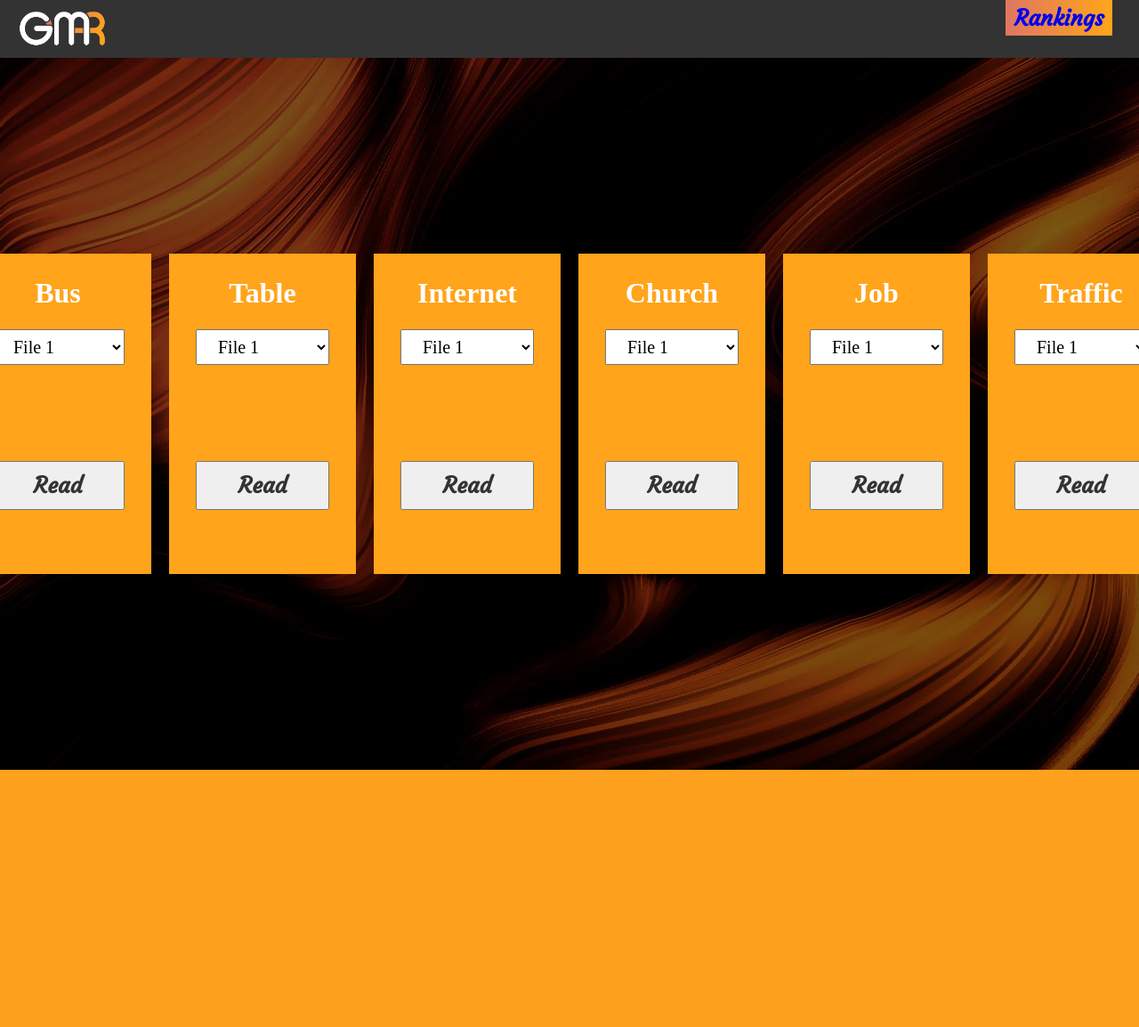
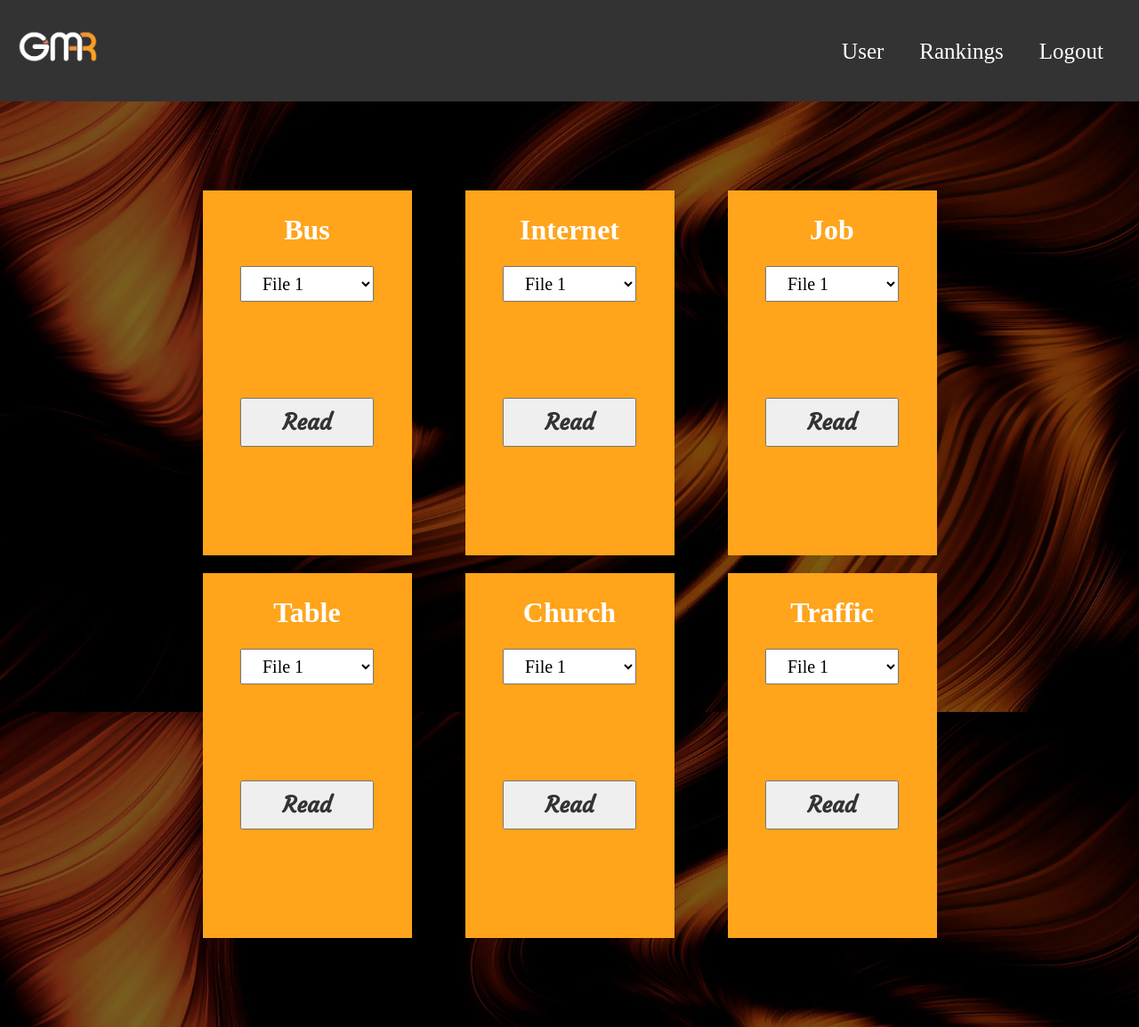
Before and after one commit to BogdanTrufanda/Web-App---PHP, a PHP site: page /Recommendation.html in a window 1280 px wide. Shown: the whole page at 89% size. Before the commit the page ends 865 px from the top, so only its background shows below. Run offline with PHP 8.4, Linux system fonts and the light colour scheme; some web fonts are replaced.

Commit message:
Add files via upload

```diff
--- a/Front/Login.html
+++ b/Front/Login.html
@@ -22,16 +22,16 @@
         <h1>Login</h1>
         <p class="pad">Welcome back! Log in to get access to your personal Good Manners Recommender!</p>
         <br>
-
         <form action="Recommendation.html">
             <input class="inp" type="text" name="uname" placeholder="Enter Username"><br><br>
             <input class="inp" type="password" name="password" placeholder="Enter Password"><br><br>
             <button class="btn">Login</button>
         </form>
-
         <h4>First time here ? Get started with <a class="orange" href="Register.html">Registration</a> !</h4>
 
     </section>
 
 
-</body></html>
+</body>
+
+</html>
--- a/Front/Recommendation.html
+++ b/Front/Recommendation.html
@@ -7,31 +7,38 @@
     <link href="https://fonts.googleapis.com/css?family=Courgette&display=swap" rel="stylesheet">
     <link href="https://fonts.googleapis.com/css?family=Francois+One&display=swap" rel="stylesheet">
     <link href="https://fonts.googleapis.com/css?family=Merriweather:300,300i,400,400i,700,700i,900,900i&display=swap" rel="stylesheet">
-
+    <meta content="width=device-width, initial-scale=1" name="viewport" />
     <meta charset="UTF-8">
 </head>
 
 <body>
 
-    <nav>
-        <img class="logo-size" src="logo.png" alt="Logo">
-        <button class="bt"><a href="Rankings.html">Rankings</a></button>
+    <div class="navbar">
+        <img alt="poza" src="logo.png">
+        <div class="navbar-right">
+            <a href="User.html">User</a>
+            <a href="Rankings.html">Rankings</a>
+            <a href="Login.html">Logout</a>
+        </div>
+    </div>
 
-    </nav>
     <div class="flex-container">
-
+        <div class="sep">
             <form action="Bus.html">
                 <div class="box">
                     <h1>Bus</h1>
-                <select class="inp1"><br><br>
+                    <select class="inp1">
                         <option value="file1">File 1</option>
                         <option value="file2">File 2</option>
                         <option value="file3">File 3</option>
                         <option value="file4">File 4</option>
                     </select>
-                <br><br>
-                <br><br>
-                <br><br>
+                    <br>
+                    <br>
+                    <br>
+                    <br>
+                    <br>
+                    <br>
                     <br>
                     <button class="btn">Read</button>
                 </div>
@@ -39,63 +46,81 @@
             <form action="Bus.html">
                 <div class="box">
                     <h1>Table</h1>
-                <select class="inp1"><br><br>
+                    <select class="inp1">
                         <option value="file1">File 1</option>
                         <option value="file2">File 2</option>
                         <option value="file3">File 3</option>
                         <option value="file4">File 4</option>
                     </select>
-                <br><br>
-                <br><br>
-                <br><br>
+                    <br>
+                    <br>
+                    <br>
+                    <br>
+                    <br>
+                    <br>
                     <br>
                     <button class="btn">Read</button>
                 </div>
             </form>
+        </div>
+        <div class="sep">
             <form action="Bus.html">
                 <div class="box">
                     <h1>Internet</h1>
-                <select class="inp1"><br><br>
+                    <select class="inp1">
                         <option value="file1">File 1</option>
                         <option value="file2">File 2</option>
                         <option value="file3">File 3</option>
                         <option value="file4">File 4</option>
                     </select>
-                <br><br>
-                <br><br>
-                <br><br>
+                    <br>
+                    <br>
+                    <br>
+                    <br>
+                    <br>
+                    <br>
                     <br>
                     <button class="btn">Read</button>
                 </div>
             </form>
+
+
             <form action="Bus.html">
                 <div class="box">
                     <h1>Church</h1>
-                <select class="inp1"><br><br>
+                    <select class="inp1">
                         <option value="file1">File 1</option>
                         <option value="file2">File 2</option>
                         <option value="file3">File 3</option>
                         <option value="file4">File 4</option>
                     </select>
-                <br><br>
-                <br><br>
-                <br><br>
+                    <br>
+                    <br>
+                    <br>
+                    <br>
+                    <br>
+                    <br>
                     <br>
                     <button class="btn">Read</button>
                 </div>
             </form>
+        </div>
+        <div class="sep">
             <form action="Bus.html">
                 <div class="box">
                     <h1>Job</h1>
-                <select class="inp1"><br><br>
+                    <select class="inp1">
                         <option value="file1">File 1</option>
                         <option value="file2">File 2</option>
                         <option value="file3">File 3</option>
                         <option value="file4">File 4</option>
                     </select>
-                <br><br>
-                <br><br>
-                <br><br>
+                    <br>
+                    <br>
+                    <br>
+                    <br>
+                    <br>
+                    <br>
                     <br>
                     <button class="btn">Read</button>
                 </div>
@@ -103,20 +128,23 @@
             <form action="Bus.html">
                 <div class="box">
                     <h1>Traffic</h1>
-                <select class="inp1"><br><br>
+                    <select class="inp1">
                         <option value="file1">File 1</option>
                         <option value="file2">File 2</option>
                         <option value="file3">File 3</option>
                         <option value="file4">File 4</option>
                     </select>
-                <br><br>
-                <br><br>
-                <br><br>
+                    <br>
+                    <br>
+                    <br>
+                    <br>
+                    <br>
+                    <br>
                     <br>
                     <button class="btn">Read</button>
                 </div>
             </form>
-
+        </div>
     </div>
 
 </body></html>
--- a/Front/recommendationStyle.css
+++ b/Front/recommendationStyle.css
@@ -7,7 +7,11 @@ body {
     padding: 0;
     font-family: 'Francois One';
     background-color: #333;
-    background-image: url(back.jpg);
+    background: url(back.jpg) no-repeat center center fixed;
+    -webkit-background-size: cover;
+    -moz-background-size: cover;
+    -o-background-size: cover;
+    background-size: cover;
 
 }
 
@@ -24,35 +28,39 @@ a {
 /*Navbar*/
 /*-------------------------------------*/
 
-nav {
+.navbar {
     background-color: #333;
-    margin: 0;
-    overflow: hidden;
-    color: #fff;
-    height: 65px;
+    padding: 20px 10px;
 }
 
-.logo-size {
-    height: 70px;
-    width: 100px;
-    text-align: left;
-    padding-left: 20px;
-    padding-right: 20px;
+.navbar a {
+    float: left;
+    color: white;
+    text-align: center;
+    padding: 12px;
+    text-decoration: none;
+    font-size: 18px;
+    line-height: 25px;
+
 }
 
-.bt {
-    position: absolute;
-    right: 30px;
-    width: 120px;
-    height: 40px;
-    background-image: linear-gradient(to left, #ffa41b 0%, #df7861 100%);
-    border-image: linear-gradient(to left, #ffa41b 0%, #df7861 100%);
-    border-image-slice: 1;
-    border-width: 4px;
-    font-size: 25px;
-    font-family: 'Courgette';
-    color: #fff;
-    font-weight: 800;
+.navbar img {
+    width: 70px;
+    height: 45px;
+}
+
+.navbar a:hover {
+    border-bottom: 2px solid #ffa41b;
+
+}
+
+.navbar a.active {
+    background-color: #ffa41b;
+    color: white;
+}
+
+.navbar-right {
+    float: right;
 }
 
 /*-------------------------------------*/
@@ -67,6 +75,10 @@ nav {
     display: flex;
     justify-content: center;
     align-items: center;
+}
+
+.sep {
+    display: flex;
 }
 
 
@@ -126,3 +138,122 @@ nav {
     color: #fff;
     border: none;
 }
+
+
+/*---------MEDIA--------------*/
+
+
+
+@media only screen and (min-width: 300px) and (max-width: 450px) {
+
+    .sep {
+        display: block;
+
+    }
+
+    .box {
+        padding: 20px;
+        margin: auto;
+        margin-top: 30px;
+        margin-bottom: 30px;
+        width: 60%;
+    }
+
+    .flex-container {
+        display: block;
+        height: auto;
+
+    }
+}
+
+@media only screen and (min-width: 850px) and (max-width: 1100px) {
+
+    .flex-container {
+        padding-top: 100px;
+        padding-bottom: 100px;
+    }
+
+}
+
+@media only screen and (min-width: 850px) and (max-width: 1500px) {
+
+
+    .sep {
+        display: block;
+        padding: 10px;
+
+    }
+
+
+
+    .box {
+        margin: 20px;
+    }
+
+}
+
+@media only screen and (min-width: 1100px) and (max-width: 1500px) {
+
+    .flex-container {
+        padding-top: 120px;
+        padding-bottom: 120px;
+    }
+
+    .box {
+        height: 360px;
+        width: 225px;
+    }
+
+}
+
+@media only screen and (min-width: 1000px) and (max-width: 1300px) {
+
+    .navbar {
+        padding: 25px 20px;
+
+    }
+
+    .navbar img {
+        width: 90px;
+        height: 60px;
+    }
+
+    .navbar a {
+        padding: 20px;
+        font-size: 25px;
+    }
+
+    .box {
+        height: 400px;
+        width: 225px;
+    }
+
+
+
+}
+
+@media only screen and (min-width: 450px) and (max-width: 850px) {
+
+
+    .sep {
+        display: block;
+
+    }
+
+    .box {
+        padding: 20px;
+        margin: auto;
+        margin-top: 30px;
+        margin-bottom: 30px;
+        width: 40%;
+    }
+
+    .flex-container {
+        display: block;
+        height: auto;
+
+    }
+
+
+
+}
```
Also changed, not shown: Front/loginStyle.css (+0 -7 lines). Lines whose indentation alone changed are shown as unchanged.
